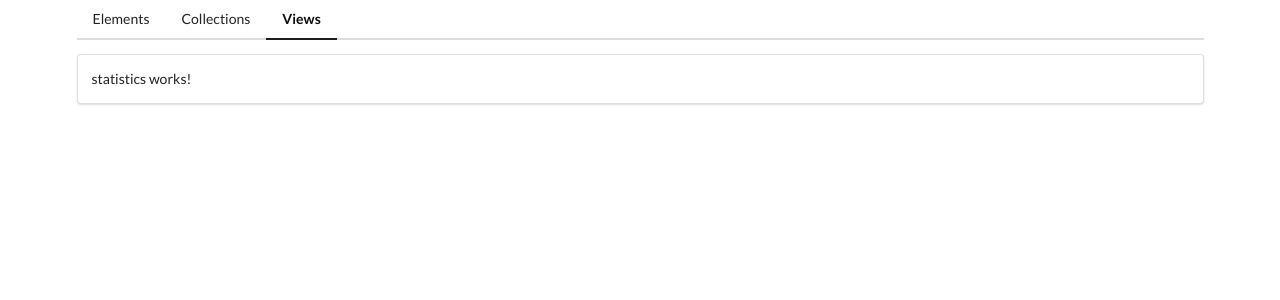
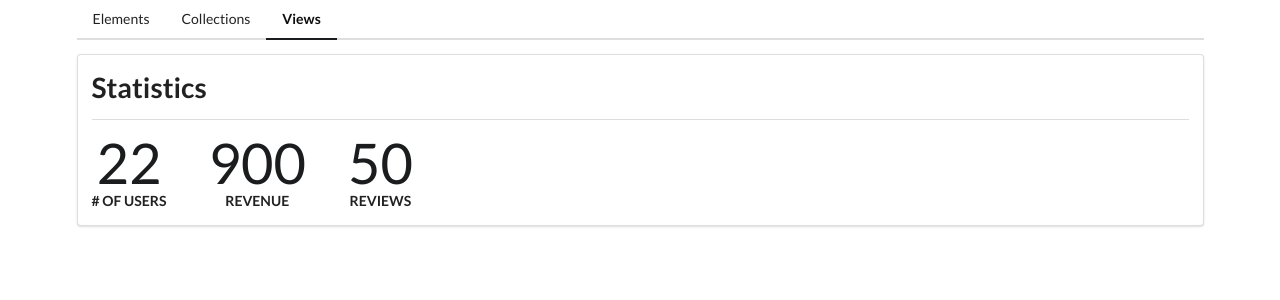
Before and after one commit to KoenCobra/AngularComponents, an Angular app: page /views in a window 1280 px wide. Shown: the top 300 px of the page. Built offline with nearby package versions, Linux system fonts and the light colour scheme.

Commit message:
Added statistics component with interface

```diff
--- a/src/app/views/statistics/statistics.component.html
+++ b/src/app/views/statistics/statistics.component.html
@@ -1 +1,10 @@
-<p>statistics works!</p>
+<div class="ui statistics">
+  <div *ngFor="let stat of data" class="statistic">
+    <div class="value">
+      {{stat.value}}
+    </div>
+    <div class="label">
+      {{stat.label}}
+    </div>
+  </div>
+</div>
--- a/src/app/views/views-home/views-home.component.html
+++ b/src/app/views/views-home/views-home.component.html
@@ -1 +1,4 @@
-<app-statistics></app-statistics>
+<app-divider>
+  Statistics
+</app-divider>
+<app-statistics [data]="stats"></app-statistics>
--- a/src/app/views/views-home/views-home.component.ts
+++ b/src/app/views/views-home/views-home.component.ts
@@ -1,4 +1,4 @@
-import { Component } from '@angular/core';
+import {Component} from '@angular/core';
 
 @Component({
   selector: 'app-views-home',
@@ -6,5 +6,9 @@ import { Component } from '@angular/core';
   styleUrls: ['./views-home.component.scss']
 })
 export class ViewsHomeComponent {
-
+  stats = [
+    {value:22, label:"# of users"},
+    {value:900, label:"Revenue"},
+    {value:50, label:"Reviews"},
+  ]
 }
--- a/src/app/views/views.module.ts
+++ b/src/app/views/views.module.ts
@@ -4,6 +4,7 @@ import { CommonModule } from '@angular/common';
 import { ViewsRoutingModule } from './views-routing.module';
 import { ViewsHomeComponent } from './views-home/views-home.component';
 import { StatisticsComponent } from './statistics/statistics.component';
+import {SharedModule} from "../shared/shared.module";
 
 
 @NgModule({
@@ -16,7 +17,8 @@ import { StatisticsComponent } from './statistics/statistics.component';
   ],
   imports: [
     CommonModule,
-    ViewsRoutingModule
+    ViewsRoutingModule,
+    SharedModule
   ]
 })
 export class ViewsModule { }
```
Also changed, not shown: src/app/views/statistics/statistics.component.ts (+7 -2 lines).
